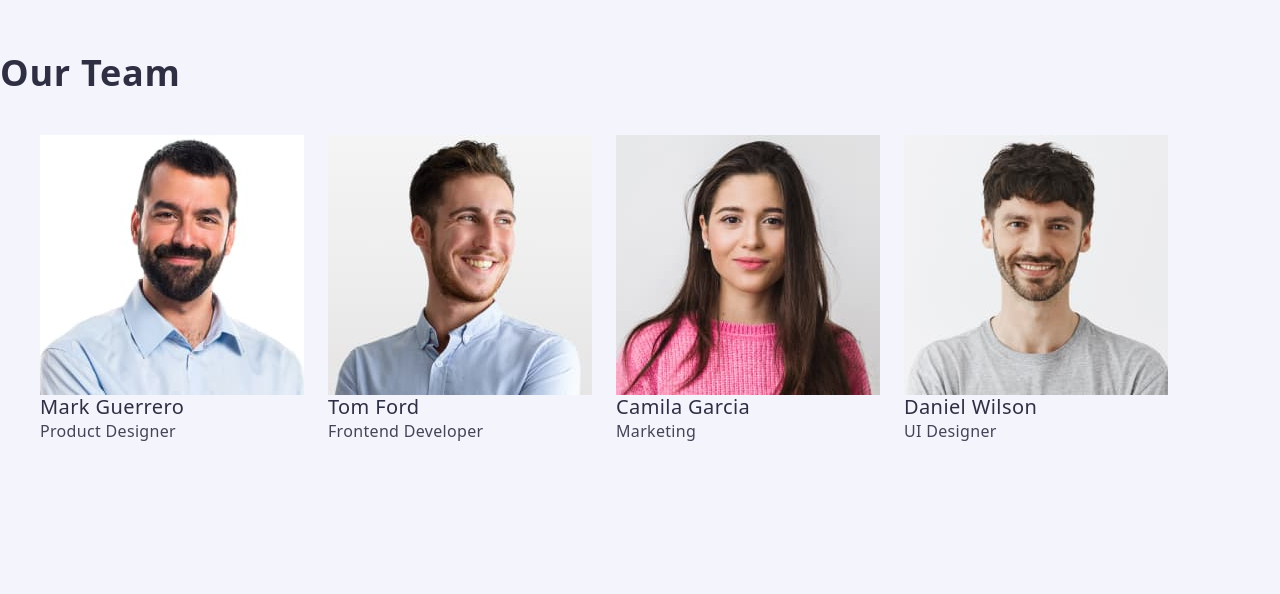
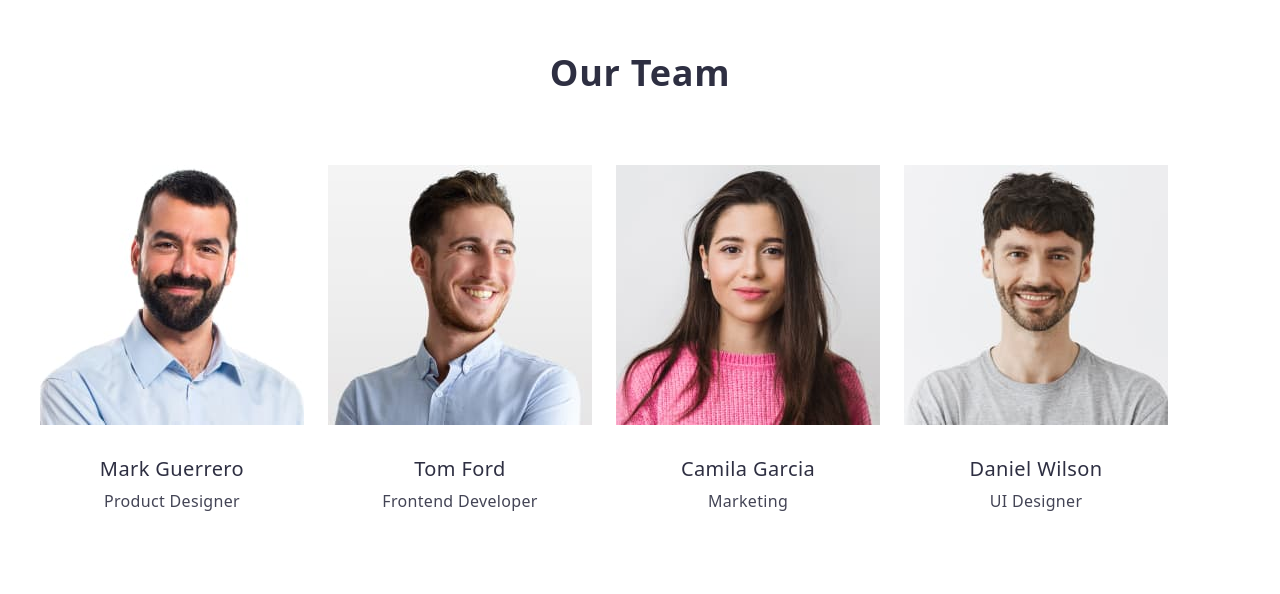
Before and after one commit to konotopdv/goit-markup-hw-03, a plain HTML site: page index.html in a window 1280 px wide. Shown: the part 1866-2460 px from the top of the page. Drawn offline with nearby package versions, Linux system fonts and the light colour scheme.

Commit message:
version2

```diff
--- a/css/styles.css
+++ b/css/styles.css
@@ -144,7 +144,7 @@ body {
         margin-bottom: 48px;
         width: 496;
         text-align: center;
-      margin: 0 auto 48px auto;
+
 
 }
 .hero .container {
@@ -197,6 +197,7 @@ body {
         letter-spacing: 0.02em;
         margin-bottom: 72px;
         padding-top: 0;
+        text-align: center;
     }
 .work-list {
     display: flex;
@@ -208,28 +209,43 @@ body {
 .people {
     padding-top: 120px;
     padding-bottom: 120px;
+    background-color: var (var(--white-three));
 }
 .people-slogan {
     color: var(--navy);
     font-size: 36px;
     line-height: 1.1;
     letter-spacing: 0.02em;
-    margin-bottom: 42px;
+    margin-bottom: 72px;
+    text-align: center;
 
 }
 .people-list {
     display: flex;
         gap: 24px;
         margin-bottom: 120px;
+        flex-wrap: wrap;
 
 }
+.people-img {
+flex-basis: calc(100%/4-24px);
 
+}
+.master {
+    display: flex;
+        flex-direction: column;
+        align-items: center;
+
+
+}
 .name{
         color: var(--navy);
         font-weight: 500;
         font-size: 20px;
         line-height: 1.2;
-        letter-spacing: 0.02em
+        letter-spacing: 0.02em;
+        margin-top: 32px;
+        margin-bottom: 8px;
     }
    .job{
         color:var(--contact-cl);
@@ -261,9 +277,7 @@ body {
 }
 
 
-.people{
-    background-color: var(--white-three);
-}
+
 
 .footer{
     background-color:var(--navy) ;
@@ -278,6 +292,8 @@ body {
 .nav-button {
     display: flex;
     gap: 24px;
+justify-content: space-between;
+
 }
 .button-portfolio  {
 color: var(--blue);
@@ -302,14 +318,19 @@ border: 1px solid var(--white-two);
 .section-img {
     display: flex;
     gap: 24px;
-
+   flex-wrap: wrap;
+}
+.section-item {
+    flex-basis: calc(100%/3-24px);
 }
 .img-title {
 color: var(--navy);
     font-weight: 500;
     font-size: 20px;
     line-height: 1.2;
-    letter-spacing: 0.02em
+    letter-spacing: 0.02em;
+    margin-top: 32px;
+    margin-bottom: 8px;
 }
 
 .img-text {
--- a/index.html
+++ b/index.html
@@ -123,16 +123,21 @@
         <h2 class="people-slogan">Our Team</h2>
         <ul class="people-list">
           <li class="people-img">
+            <div class="master">
             <img src="./images/mark.jpg" width="264" height="260" alt="mark" />
             <h3 class="name">Mark Guerrero</h3>
             <p class="job">Product Designer</p>
+            </div>
           </li>
-          <li>
+          <li class="people-img">
+            <div class="master">
             <img src="./images/tom.jpg" width="264" height="260" alt="tom" />
             <h3 class="name">Tom Ford</h3>
             <p class="job">Frontend Developer</p>
+            </div>
           </li>
-          <li>
+          <li class="people-img">
+            <div class="master">
             <img
               src="./images/camila.jpg"
               width="264"
@@ -141,8 +146,10 @@
             />
             <h3 class="name">Camila Garcia</h3>
             <p class="job">Marketing</p>
+            </div>
           </li>
-          <li>
+          <li class="people-img">
+            <div class="master">
             <img
               src="./images/daniel.jpg"
               width="264"
@@ -151,6 +158,7 @@
             />
             <h3 class="name">Daniel Wilson</h3>
             <p class="job">UI Designer</p>
+            </div>
           </li>
         </ul>
       </section>
```
Also changed, not shown: portfolio.html (+9 -9 lines).
